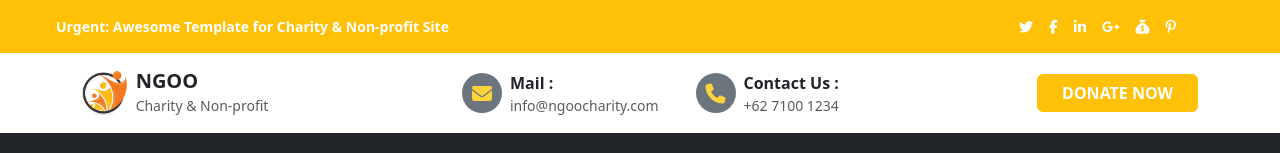
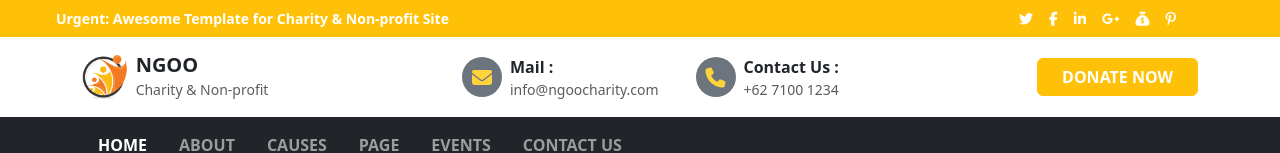
Before and after one commit to panchalbhaumik/Bootstrap-2, a plain HTML site: page page2.html in a window 1280 px wide. Shown: the top 153 px of the page. Drawn offline with nearby package versions, Linux system fonts and the light colour scheme.

Commit message:
header p-lg-0

```diff
--- a/page2.html
+++ b/page2.html
@@ -19,7 +19,7 @@
 <body>
 
     <!-- Header -->
-    <header class="bg-warning text-white py-2 small fw-semibold">
+    <header class="bg-warning text-white py-2 small p-lg-0 fw-semibold">
         <div class="container-fluid px-3 px-md-5">
             <div
                 class="d-flex flex-column flex-lg-row justify-content-between align-items-center w-100 text-center text-lg-start">
```
